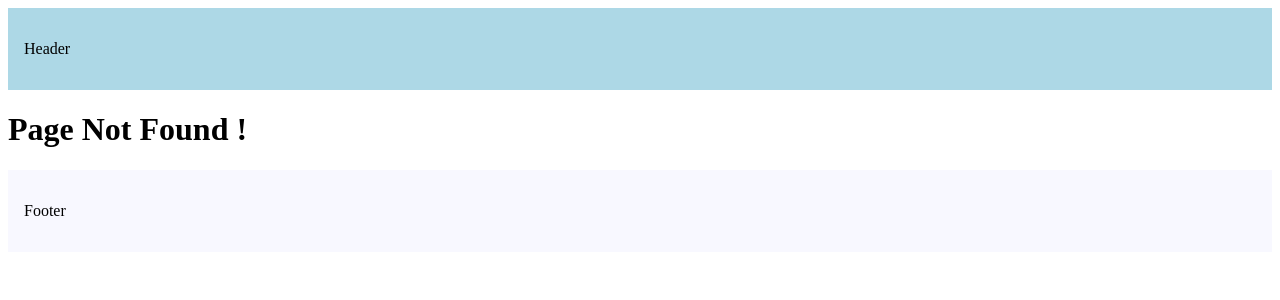
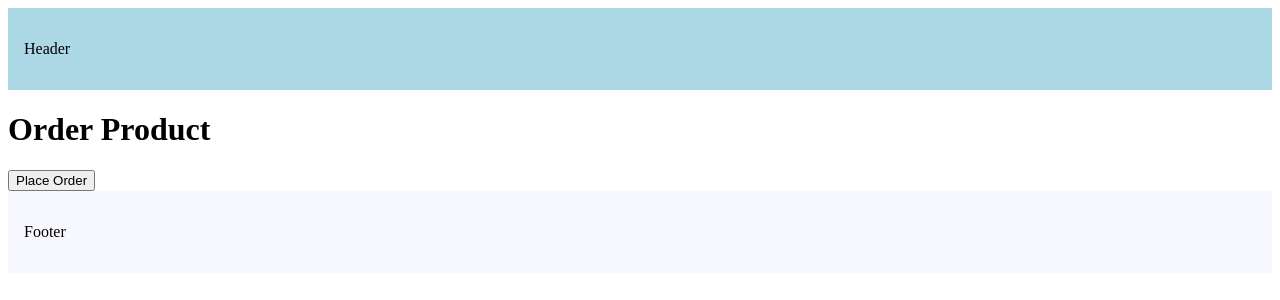
Before and after one commit to Shubham3297/NextJs-Concepts, a Next.js app in the folder nextjs-concept/: page /order-product in a window 1280 px wide. Before the commit this address had no page. Shown: the top 300 px of the page. Built offline with nearby package versions, Linux system fonts and the light colour scheme.

Commit message:
Navigating Programmatically - useRouter()

```diff
--- /dev/null
+++ b/nextjs-concept/src/app/order-product/page.tsx
@@ -0,0 +1,21 @@
+"use client";
+
+// import { useRouter } from "next/router"; // Dont use here
+import { useRouter } from "next/navigation"; // For programmtically navigation use this
+
+export default function OrderProduct() {
+  const router = useRouter();
+  const handleClick = () => {
+    console.log("Placeing Your Order");
+    router.push("/");
+    // router.replace("/"); // History maintain kart nhi.
+    // router.back("/");   // Magcha show hoto
+    // router.forward("/"); // pudhcha show hoto
+  };
+  return (
+    <>
+      <h1> Order Product</h1>
+      <button onClick={handleClick}>Place Order</button>
+    </>
+  );
+}
```
